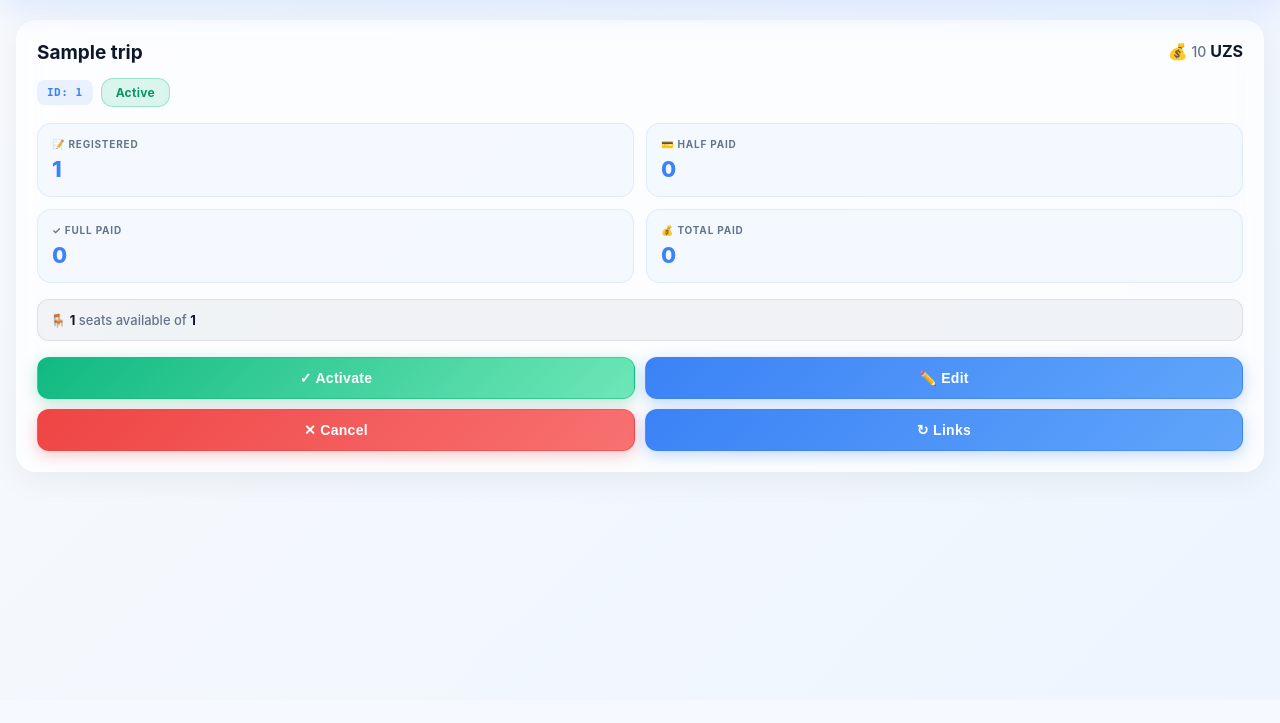
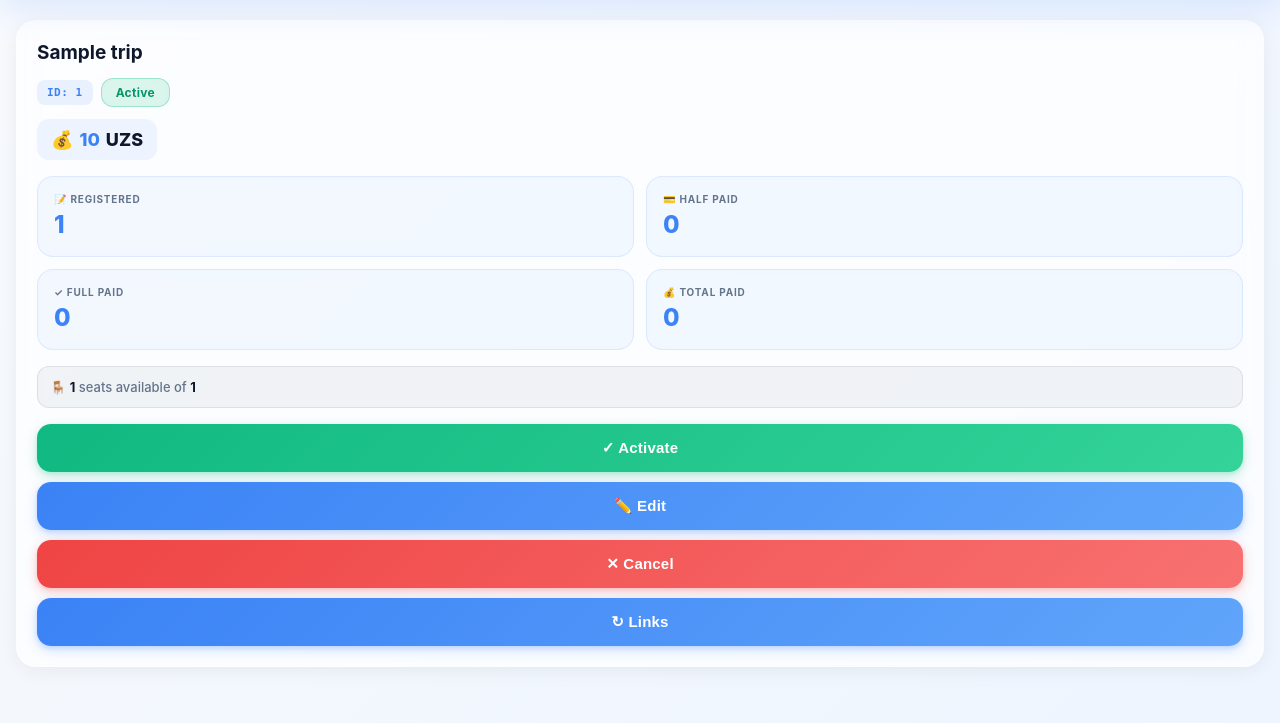
Before and after one commit to burkhon-n/Travel-Bot, a FastAPI app: page /admin in a window 1280 px wide. Shown: the part 100-823 px from the top of the page. Before the commit the page ends 584 px from the top, so only its background shows below. Run offline with FastAPI, Linux system fonts and the light colour scheme; tables that the repository leaves empty hold one stand-in row (values such as "Sample post"); parts of the project's set-up code (start-up, migrations or seed data) failed here and were passed over; some libraries are stand-ins or nearby versions.

Commit message:
Refactor admin dashboard styles for enhanced visual appeal and improved user interaction

```diff
--- a/templates/admin_dashboard.html
+++ b/templates/admin_dashboard.html
@@ -83,27 +83,16 @@
       border-radius: 20px;
       padding: 20px;
       margin-bottom: 16px;
-      box-shadow: 0 8px 32px rgba(0, 0, 0, 0.06);
+      box-shadow: 0 4px 20px rgba(0, 0, 0, 0.06);
       border: 1.5px solid var(--glass-border);
-      transition: all 0.3s cubic-bezier(0.4, 0, 0.2, 1);
-    }
-
-    .trip-card:hover {
-      transform: translateY(-4px);
-      box-shadow: 0 12px 48px rgba(0, 0, 0, 0.1);
-      border-color: rgba(255, 255, 255, 0.5);
-    }
-
-    .trip-card:active {
-      transform: scale(0.98);
+      transition: all 0.25s cubic-bezier(0.4, 0, 0.2, 1);
     }
 
     .trip-header {
       display: flex;
-      justify-content: space-between;
-      align-items: start;
+      flex-direction: column;
+      gap: 12px;
       margin-bottom: 16px;
-      gap: 12px;
     }
 
     .trip-name {
@@ -142,15 +131,22 @@
     }
 
     .trip-price {
-      font-size: 16px;
-      font-weight: 700;
+      font-size: 18px;
+      font-weight: 800;
       color: var(--text);
+      padding: 10px 14px;
+      background: rgba(59, 130, 246, 0.08);
+      border-radius: 12px;
+      display: inline-flex;
+      align-items: center;
+      gap: 6px;
+      align-self: flex-start;
     }
 
     .trip-price span {
-      color: var(--text-muted);
-      font-size: 14px;
-      font-weight: 500;
+      color: var(--primary);
+      font-size: 18px;
+      font-weight: 800;
     }
 
     .badge {
@@ -191,17 +187,12 @@
     }
 
     .stat-item {
-      background: rgba(59, 130, 246, 0.05);
-      padding: 14px;
-      border-radius: 14px;
-      border: 1px solid rgba(59, 130, 246, 0.1);
+      background: rgba(59, 130, 246, 0.06);
+      padding: 16px;
+      border-radius: 16px;
+      border: 1px solid rgba(59, 130, 246, 0.12);
       transition: all 0.2s;
       backdrop-filter: blur(4px);
-    }
-
-    .stat-item:hover {
-      background: rgba(59, 130, 246, 0.08);
-      border-color: rgba(59, 130, 246, 0.2);
     }
 
     .stat-label {
@@ -214,83 +205,103 @@
     }
 
     .stat-value {
-      font-size: 22px;
+      font-size: 24px;
       font-weight: 800;
       background: linear-gradient(135deg, var(--primary) 0%, var(--primary-light) 100%);
       -webkit-background-clip: text;
       -webkit-text-fill-color: transparent;
       background-clip: text;
+      line-height: 1.2;
     }
 
     .action-grid {
       display: grid;
-      grid-template-columns: repeat(2, 1fr);
+      grid-template-columns: 1fr;
       gap: 10px;
     }
 
     .btn {
-      padding: 12px 14px;
-      border-radius: 12px;
-      font-size: 14px;
+      min-height: 48px;
+      padding: 14px 18px;
+      border-radius: 14px;
+      font-size: 15px;
       font-weight: 700;
       border: none;
       cursor: pointer;
-      transition: all 0.3s cubic-bezier(0.4, 0, 0.2, 1);
+      transition: all 0.25s cubic-bezier(0.4, 0, 0.2, 1);
       text-align: center;
       display: flex;
       align-items: center;
       justify-content: center;
-      gap: 6px;
-      letter-spacing: 0.3px;
-      text-transform: capitalize;
-      backdrop-filter: blur(4px);
+      gap: 8px;
+      letter-spacing: 0.2px;
+      backdrop-filter: blur(8px);
+      -webkit-tap-highlight-color: transparent;
+      user-select: none;
+      position: relative;
+      overflow: hidden;
     }
 
-    .btn:hover {
-      transform: translateY(-2px);
-      box-shadow: 0 6px 20px rgba(0, 0, 0, 0.1);
+    .btn::before {
+      content: '';
+      position: absolute;
+      top: 50%;
+      left: 50%;
+      width: 0;
+      height: 0;
+      border-radius: 50%;
+      background: rgba(255, 255, 255, 0.3);
+      transform: translate(-50%, -50%);
+      transition: width 0.6s, height 0.6s;
+    }
+
+    .btn:active::before {
+      width: 300px;
+      height: 300px;
     }
 
     .btn:active {
-      transform: scale(0.96);
+      transform: scale(0.97);
     }
 
     .btn-primary {
-      background: linear-gradient(135deg, var(--primary) 0%, var(--primary-light) 100%);
-      color: var(--tg-theme-button-text-color, #fff);
-      box-shadow: 0 4px 15px rgba(59, 130, 246, 0.3);
-      border: 1px solid rgba(59, 130, 246, 0.5);
+      background: linear-gradient(135deg, #3b82f6 0%, #60a5fa 100%);
+      color: #ffffff;
+      box-shadow: 0 4px 12px rgba(59, 130, 246, 0.25), 0 2px 4px rgba(59, 130, 246, 0.15);
     }
 
-    .btn-primary:hover {
-      box-shadow: 0 8px 25px rgba(59, 130, 246, 0.4);
+    .btn-primary:active {
+      box-shadow: 0 2px 6px rgba(59, 130, 246, 0.3), 0 1px 2px rgba(59, 130, 246, 0.2);
     }
 
     .btn-success {
-      background: linear-gradient(135deg, var(--success) 0%, var(--success-light) 100%);
-      color: #fff;
-      box-shadow: 0 4px 15px rgba(16, 185, 129, 0.3);
-      border: 1px solid rgba(16, 185, 129, 0.5);
+      background: linear-gradient(135deg, #10b981 0%, #34d399 100%);
+      color: #ffffff;
+      box-shadow: 0 4px 12px rgba(16, 185, 129, 0.25), 0 2px 4px rgba(16, 185, 129, 0.15);
     }
 
-    .btn-success:hover {
-      box-shadow: 0 8px 25px rgba(16, 185, 129, 0.4);
+    .btn-success:active {
+      box-shadow: 0 2px 6px rgba(16, 185, 129, 0.3), 0 1px 2px rgba(16, 185, 129, 0.2);
     }
 
     .btn-danger {
-      background: linear-gradient(135deg, var(--danger) 0%, var(--danger-light) 100%);
-      color: #fff;
-      box-shadow: 0 4px 15px rgba(239, 68, 68, 0.3);
-      border: 1px solid rgba(239, 68, 68, 0.5);
+      background: linear-gradient(135deg, #ef4444 0%, #f87171 100%);
+      color: #ffffff;
+      box-shadow: 0 4px 12px rgba(239, 68, 68, 0.25), 0 2px 4px rgba(239, 68, 68, 0.15);
     }
 
-    .btn-danger:hover {
-      box-shadow: 0 8px 25px rgba(239, 68, 68, 0.4);
+    .btn-danger:active {
+      box-shadow: 0 2px 6px rgba(239, 68, 68, 0.3), 0 1px 2px rgba(239, 68, 68, 0.2);
     }
 
     .btn:disabled {
-      opacity: 0.6;
+      opacity: 0.5;
       cursor: not-allowed;
+      transform: none !important;
+    }
+
+    .btn:disabled::before {
+      display: none;
     }
 
     .seats-info {
```
